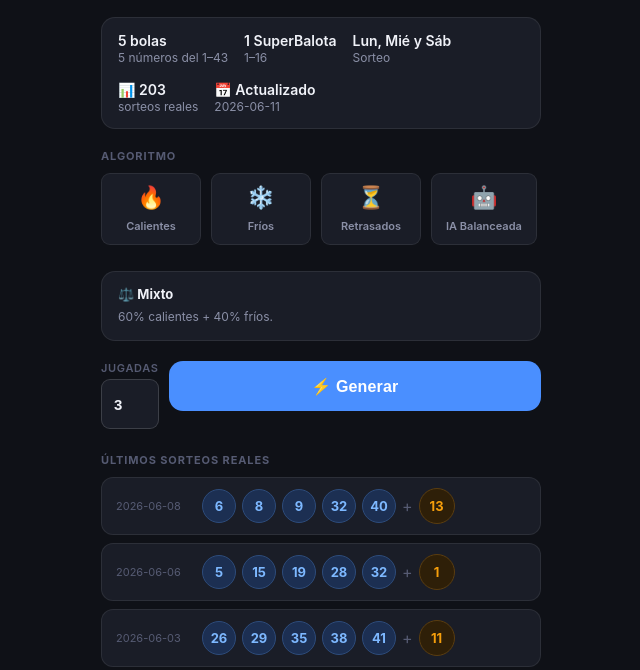
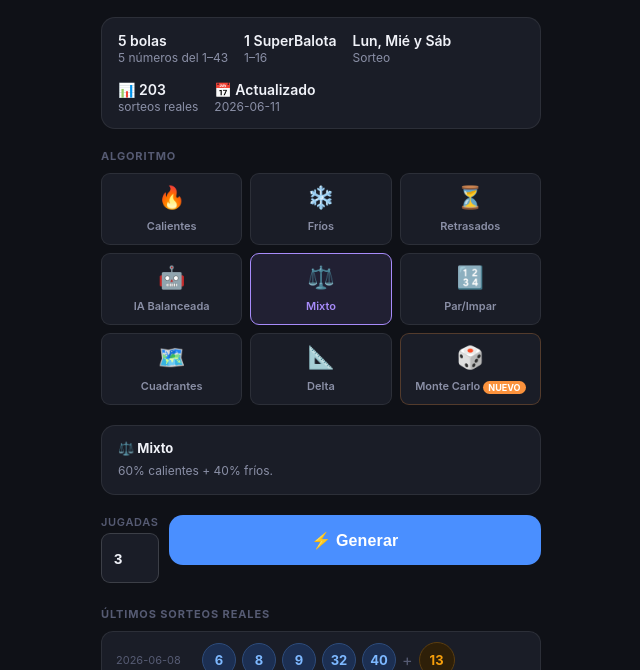
Before and after one commit to 9kj2vsyh6p-netizen/BALOTO-STATS, a plain HTML site: page index.html in a window 1280 px wide. Shown: the part 130-800 px from the top of the page, without its empty margins (319-959 px from the left). Drawn offline with Linux system fonts and the light colour scheme.

Commit message:
Add files via upload

```diff
--- a/index.html
+++ b/index.html
@@ -64,10 +64,11 @@ header { padding: 20px 20px 0; }
 .pill-item { font-size: 12px; color: var(--text2); }
 .pill-item strong { display: block; color: var(--text); font-size: 14px; font-weight: 600; margin-bottom: 1px; }
 .section-label { font-size: 11px; font-weight: 700; color: var(--text3); text-transform: uppercase; letter-spacing: 0.08em; margin-bottom: 10px; }
-.algo-scroll { display: flex; gap: 10px; overflow-x: auto; padding-bottom: 6px; margin-bottom: 20px; scrollbar-width: none; }
-.algo-scroll::-webkit-scrollbar { display: none; }
-.algo-chip { flex-shrink: 0; padding: 10px 14px; border-radius: var(--radius-sm); border: 1.5px solid var(--border); background: var(--bg2); cursor: pointer; text-align: center; min-width: 100px; transition: all 0.18s; }
+.algo-scroll { display: grid; grid-template-columns: repeat(3, 1fr); gap: 8px; margin-bottom: 20px; }
+
+.algo-chip { padding: 10px 8px; border-radius: var(--radius-sm); border: 1.5px solid var(--border); background: var(--bg2); cursor: pointer; text-align: center; transition: all 0.18s; }
 .algo-chip.active { border-color: var(--purple); background: var(--purple-bg); }
+.algo-chip.monte-carlo-chip { border-color: rgba(251,146,60,0.25); }
 .algo-chip.monte-carlo-chip.active { border-color: var(--orange); background: var(--orange-bg); }
 .algo-chip:active { transform: scale(0.95); }
 .algo-chip .chip-icon { font-size: 22px; display: block; margin-bottom: 4px; }
```
